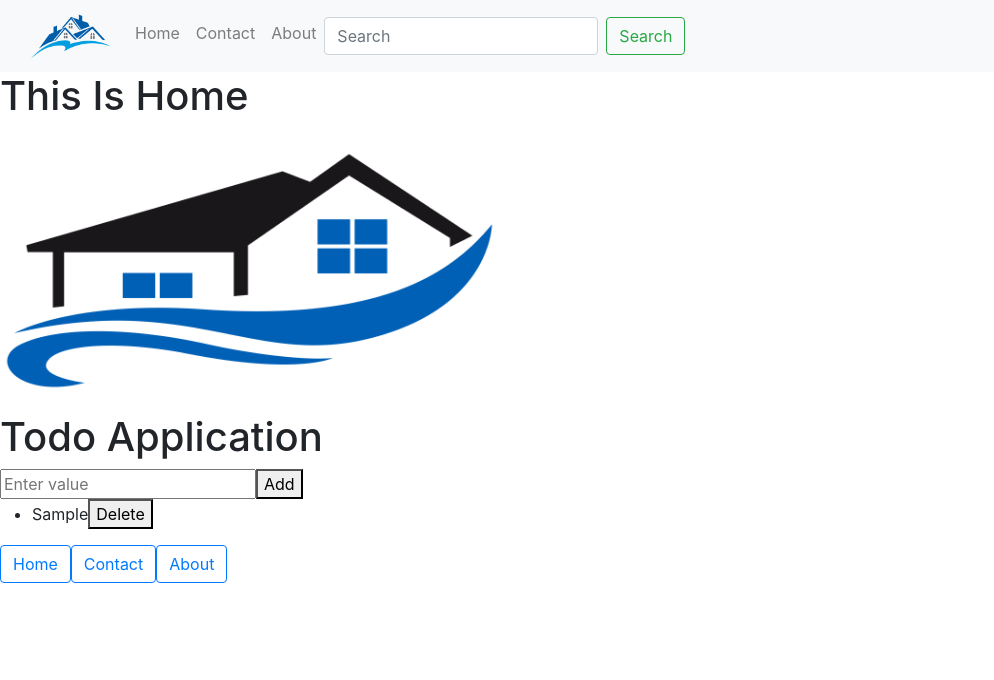
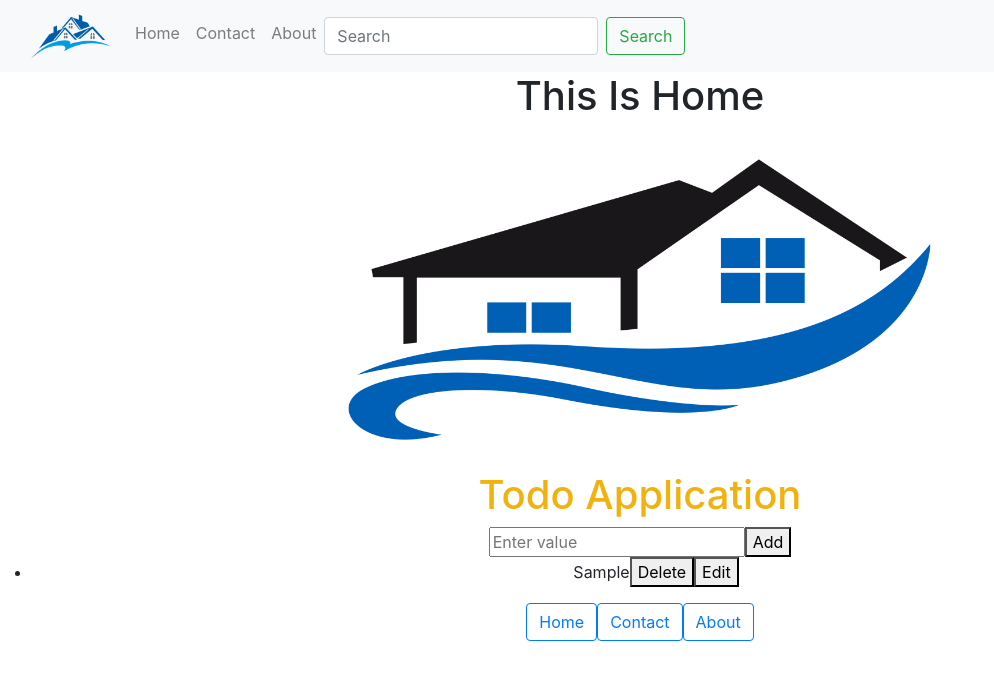
Before and after one commit to mshahzad786/easy-clicks, a React (Create React App) app: page / in a window 1280 px wide. Both pictures are taken after typing "Sample" into the empty fields and a click on the button "Add". Shown: the top 680 px of the page, without its empty margins (0-994 px from the left). Built offline with nearby package versions, Linux system fonts and the light colour scheme.

Commit message:
Working on TODO APP Edit Button

```diff
--- /dev/null
+++ b/src/App.css
@@ -0,0 +1,9 @@
+.main{
+    text-align: center;
+}
+
+
+.heading{
+    color: rgb(241, 177, 14);
+
+}
--- a/src/App.js
+++ b/src/App.js
@@ -8,6 +8,7 @@ import Buttons from './components/buttons'
 import Test from './pages/test'
 import NewComponent from './pages/Login'
 import Todo from './pages/Todo'
+import "./App.css"
 
 
 
@@ -19,11 +20,9 @@ import Todo from './pages/Todo'
 function App() {
 
   return (
+    <div className="main" >
+
       <Router>
-
-
-      <div>
-
          <Navbar/>
           <Route exact path="/">
               <Home />
@@ -39,9 +38,10 @@ function App() {
 
           <Buttons/>
 
-      </div>
+
        </Router>
 
+    </div>
 
   );
 
--- a/src/pages/Todo.jsx
+++ b/src/pages/Todo.jsx
@@ -1,5 +1,6 @@
 import React from "react";
 import { render } from "react-dom";
+
 
 
 
@@ -25,31 +26,42 @@ add = () => {
     }
 }
 
+editTodo = () =>{
+    console.log("Edit",)
+
+
+}
+
 deleteTodo = (index) =>{
     console.log("Sahi", index)
-    this.state.todos.splice(index, 0)
-    this.state({
+    this.state.todos.splice(index, 1)
+    this.setState({
         todos: this.state.todos
     })
 }
 
+
+
 render(){
-    let headingStyle = {
-        color: "pink"
-    }
+
     return(
-        <div Style={{textAlign: 'center' }}>
+        <div>
             <h1 className="heading" >Todo Application</h1>
+
             <input value={this.state.value} onChange={(e)=>{
                 this.setState({
                     value: e.target.value
                 })
             }} type="text" placeholder="Enter value"/>
             <button onClick={() => this.add()} >Add</button>
+
+
             <div>
                 <ul>
                     {this.state.todos.map((v,i)=>{
-                        return <li key={i}> {v}<button onClick={()=> this.deleteTodo(i)} >Delete</button> </li>
+                        return <li key={i}> {v}<button onClick={()=> this.deleteTodo(i)} >Delete</button>
+                        {}<button onChange={(e)=> this.editTodo(i) }>Edit</button> </li>
+
                     })}
                 </ul>
             </div>
--- a/src/pages/index.jsx
+++ b/src/pages/index.jsx
@@ -8,21 +8,15 @@ import Bg from "./../images/home page/home.png"
 function Home() {
 
 
-  return(
+  return (
 
 
     <div>
-    <h1> This Is Home </h1>
-    <img src={Bg} alt="" width="500" />
-
-
-
-  </div>
+      <h1> This Is Home </h1>
+      <img src={Bg} alt="" width="600" />
+    </div>
 
   )
 }
 
-
-
-
-  export default Home;
+export default Home;
```
Also changed, not shown: 1 other file (tests, documents, lock files or other folders). Lines whose indentation alone changed are shown as unchanged.
